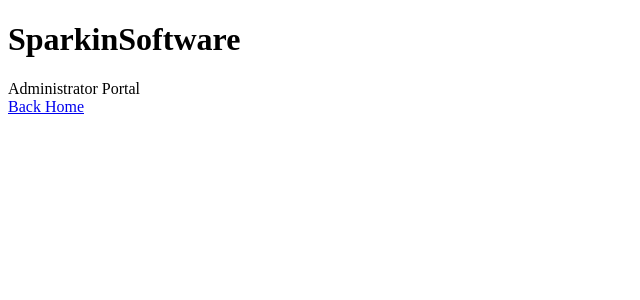
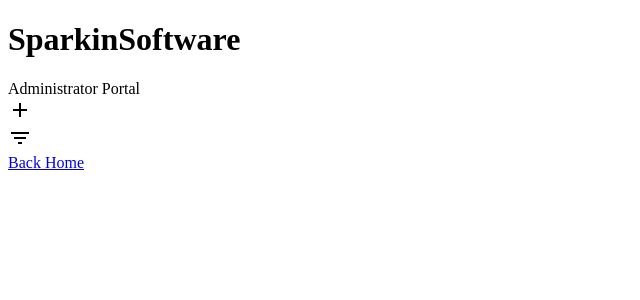
Before and after one commit to SparkinSoftware/TRUBL, a React (Vite) app: page /administrator in a window 1280 px wide. Shown: the top 300 px of the page, without its empty margins (0-640 px from the left). Built offline with nearby package versions, Linux system fonts and the light colour scheme.

Commit message:
symbols incorporated

```diff
--- a/src/components/Administrator.jsx
+++ b/src/components/Administrator.jsx
@@ -1,5 +1,7 @@
 import { useState } from 'react'
 import { Link } from 'react-router-dom'
+import addSymbol from '../assets/symbol_add.svg'
+import addFilter from '../assets/symbol_filter.svg'
 
 const Administrator =({}) => {
     return (
@@ -7,8 +9,18 @@ const Administrator =({}) => {
             <div className='administrator-container'>
                 <div className='administrator-employees-view'>
                     <div className='administrator-title'>{`Administrator Portal`}</div>
-                    <div className='administrator-employeesContainer'>
-                        {/* FIXME: EmployeesView Component goes here */}
+                    <div className='administrator-outer-container'>
+                        <div className='administrator-menu-container'>
+                            <div className='administrator-employee-form'>
+                                <img src={addSymbol} class='addSymbol' alt='Add' />
+                            </div>
+                            <div className='administrator-employee-filter'>
+                                <img src={addFilter} class='addFilter' alt='Filter' />
+                            </div>
+                        </div>
+                        <div className='administrator-inner-container'>
+                            {/* FIXME: EmployeesView Component goes here */}
+                        </div>
                     </div>
                 </div>
             </div>
```
